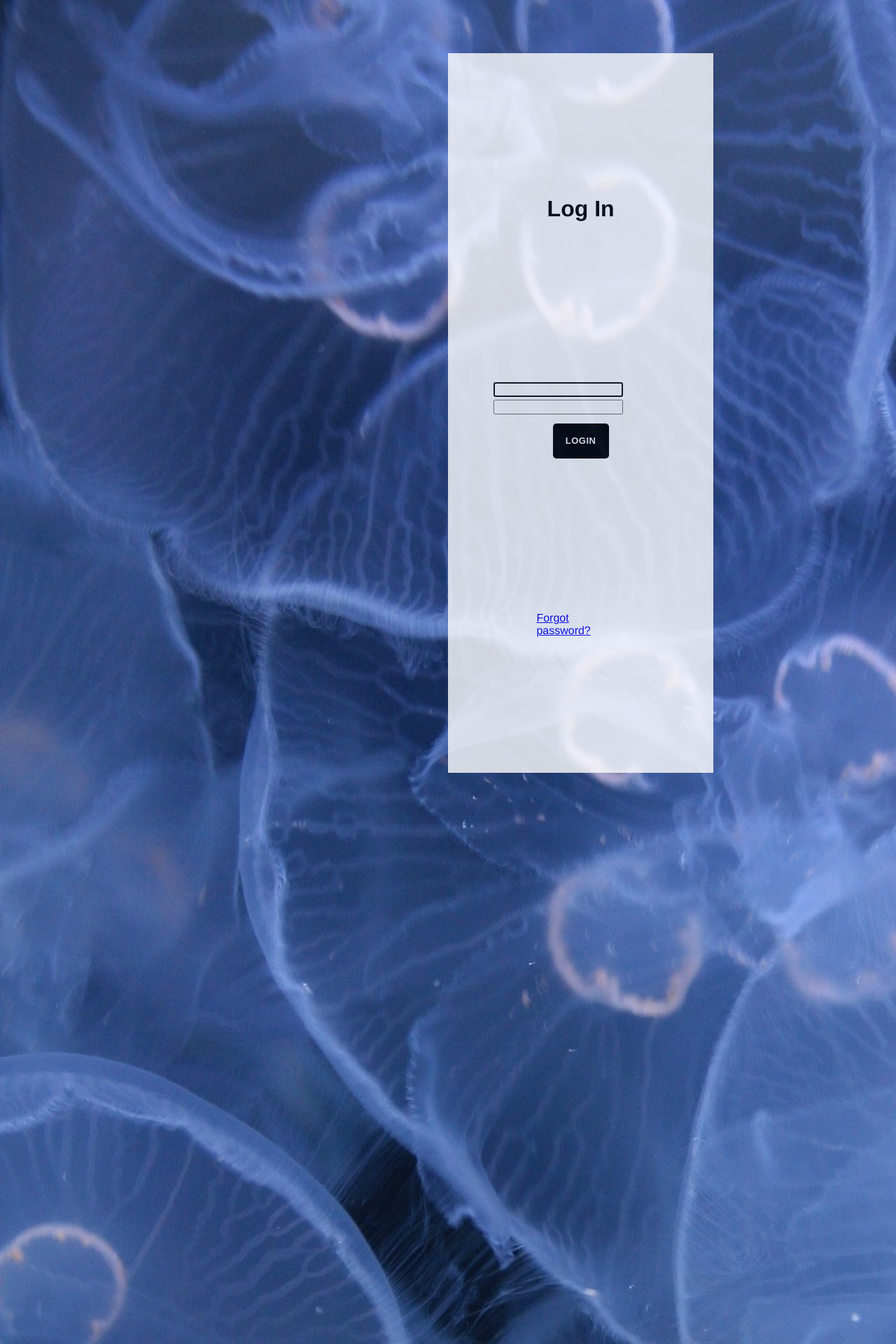
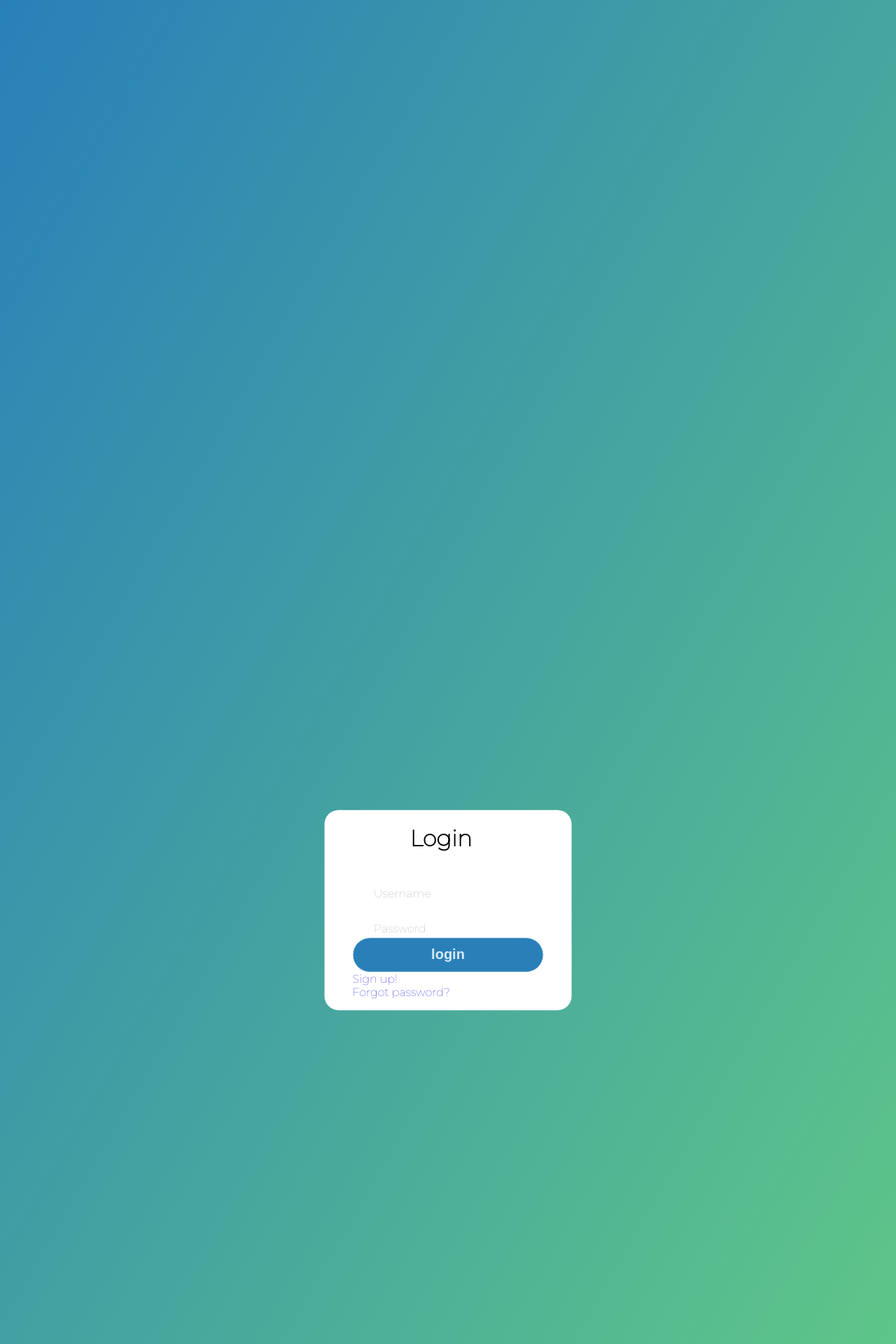
Before and after one commit to cindycguo/DECO3801, a Django app: page /accounts/login/ in a window 1280 px wide. Shown: the top 1920 px of the page at 70% size. Run offline with Django 4.2, Linux system fonts and the light colour scheme; parts of the project's set-up code (start-up, migrations or seed data) failed here and were passed over.

Commit message:
styled login page

```diff
--- a/DECO3801_project/frontend/static/css/style.css
+++ b/DECO3801_project/frontend/static/css/style.css
@@ -1,113 +1,80 @@
-$sub-color:grey;
-$main-color:black;
+body {
+    font-family: 'Montserrat', sans-serif;
+    background:linear-gradient(120deg, #2980b9, #67d180);
+    margin: 0;
+    padding: 0;
+}
 
-@mixin shrinkLabel {
-    top:-14px;
-    font-size: 12px;
-    color:$main-color
-}
 .background-img {
     max-width: 1vw;
     max-height: 1vw;
     position: fixed;
     top: 0px;
     left: 0px;
+}
+
+.login-form {
+ position: absolute;
+ top: 50%;
+ left: 50%;
+ transform:translate(-50%, -50%);
+ background: white;
+ border-radius: 20px;
+ padding: 0 40px;
+}
+
+.login-form h1 {
+    text-align:center;
+    padding-bottom: 0;
+    margin-bottom: 0;
+    padding: 0 20 20 0;
+}
+
+table input {
+    width: 100%;
+    height: 5px;
+    position: relative;
+    height: 2em;
+    border: none;
+    background: none;
+    outline: none;
+}
+
+table label {
+    top: 50%;
+    left: 4px;
+    color: #a5a1a1;
 
 }
 
-.login-form {
-    padding: 10%;
-    margin-left: 50%;
-    margin-top: 6%;
-    position: relative;
-
-    display: flex;
-    flex-direction: column;
-
-    justify-content: space-around;
-    align-items: center;
-
-    min-width: 100px;
-    min-height: 150px;
-    width: 10%;
-    height: 30%;
-    background-color: white;
-    opacity: 0.8;
-    border-color: white;
+table {
+    width: 80%;
+    margin:auto;
+    margin-bottom: 0;
+    margin-left: 10%;
+    margin-right: 10%;
+    justify-items: space-around;
 }
 
-body {
-    font-family: helvetica, sans-serif;
+input[type="submit"]{
+    width: 100%;
+    height: 50px;
+    border: 1px solid;
+    background: #2980b9;
+    border-radius: 30px;
+    font-size: 20px;
+    color: #d9e9f4;
+    cursor: pointer;
+    outline: none;
+    font-weight: 600;
 }
 
-#login {
-    font-size: 2em;
-    display: flex;
-    align-self: space-evenly;
+input[type="submit"]:hover {
+    border-color: #2980b9;
+    transition: .6s;
+
 }
 
-.sign-in {
-    width: 20vw;
-    height: 20vw;
-    margin-top: 10%;
-    padding: 1vw;
-    display: flex;
-    position: relative;
-
-    flex-direction: column;
-    justify-content: center;
-    align-contents: center;
+a {
+    text-decoration: none;
 }
-
-.custom-button {
-    min-width: 80px;
-    width: 10%;
-    height: 50px;
-    display: flex;
-    position: relative;
-    padding: 0 10px 0 10px;
-    margin-top: 10px;
-
-    letter-spacing:0.5px;
-    line-height: 20px;
-    font-size: 13px;
-    color: white;
-    text-transform: uppercase;
-    font-weight:bolder;
-    text-align: center;
-
-    border-radius: 5px;
-    border: 1px black;
-    cursor: pointer;
-
-    align-self: center;
-    justify-content: center;
-    background-color: black;
-}
-.custom-button:hover{
-    background-color: blue;
-    color: white;
-    border: 1px blue;
-    border-radius: 5px;
-}
-
-.form input{
-        background: none;
-        background-color: blue;
-        color:$sub-color;
-        font-size: 18px;
-        padding: 10px 10px 10px 5px;
-        display: block;
-        width: 90%;
-        border:none;
-        border-radius: 0;
-        border-bottom: 1px solid $sub-color;
-        margin:25px 0;
-
-        &:focus{
-            outline: none;
-        }
-        &:focus ~ .form-input-label{
-            @include shrinkLabel()
-        }
-}
--- a/DECO3801_project/frontend/templates/registration/login.html
+++ b/DECO3801_project/frontend/templates/registration/login.html
@@ -5,15 +5,10 @@
   <meta name="viewport" content="width=device-width, initial-scale=1">
   {% load static %}
   <link rel="stylesheet" href="{% static 'css/style.css' %}">
+  <link href="https://fonts.googleapis.com/css2?family=Montserrat:wght@100&display=swap" rel="stylesheet">
 </head>
 <body>
-
-  <div class = "background-img">
-    {% load static %}
-    <img src = "{% static 'css/jellyfish.jpg' %}" alt = "jellyfishes swimming :D">
-  </div>
-
-  <div class = login-form>
+  <div class = "login-form">
     {% block content %}
 
     {% if form.errors %}
@@ -29,24 +24,31 @@
       {% endif %}
     {% endif %}
 
-    <h2 id = "login"> Log In</h2>
+    <h1>Login</h1>
 
     <form method="post" action="{% url 'login' %}" class = "sign-in">
       {% csrf_token %}
       <table>
         <tr>
-          <td placeholder="username">{{ form.username }}</td>
+          <td placeholder="username">{{ form.username }}
+          <span></span>
+          <label>Username</label>
+          </td>
         </tr>
         <tr>
-          <td placeholder = "password">{{ form.password }}</td>
+          <td placeholder = "password">{{ form.password }}
+          <span></span>
+          <label>Password</label>
+          </td>
         </tr>
       </table>
-      <input type="submit" value="login" class = "custom-button">
-      <input type="hidden" name="next" value="{{ next }}">
+      <div><input type="submit" value="login" class = "login-button"></div>
+      <div class="signup"><a href="#">Sign up!</a></div>
+      <div class="forgor"><a href="{% url 'password_reset' %}">Forgot password?</a></div>
+
     </form>
 
-    {# Assumes you setup the password_reset view in your URLconf #}
-    <p><a href="{% url 'password_reset' %}">Forgot password?</a></p>
+
 
     {% endblock %}
   </div>
```
